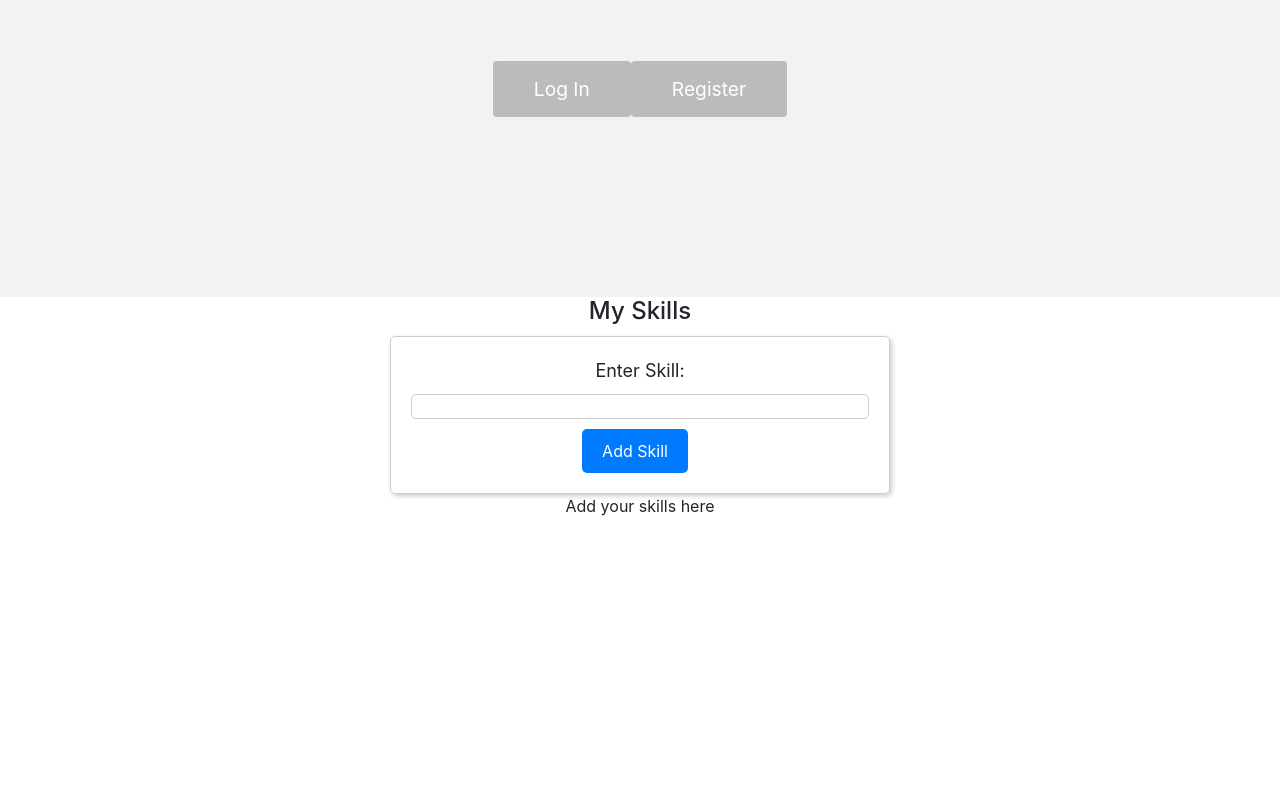
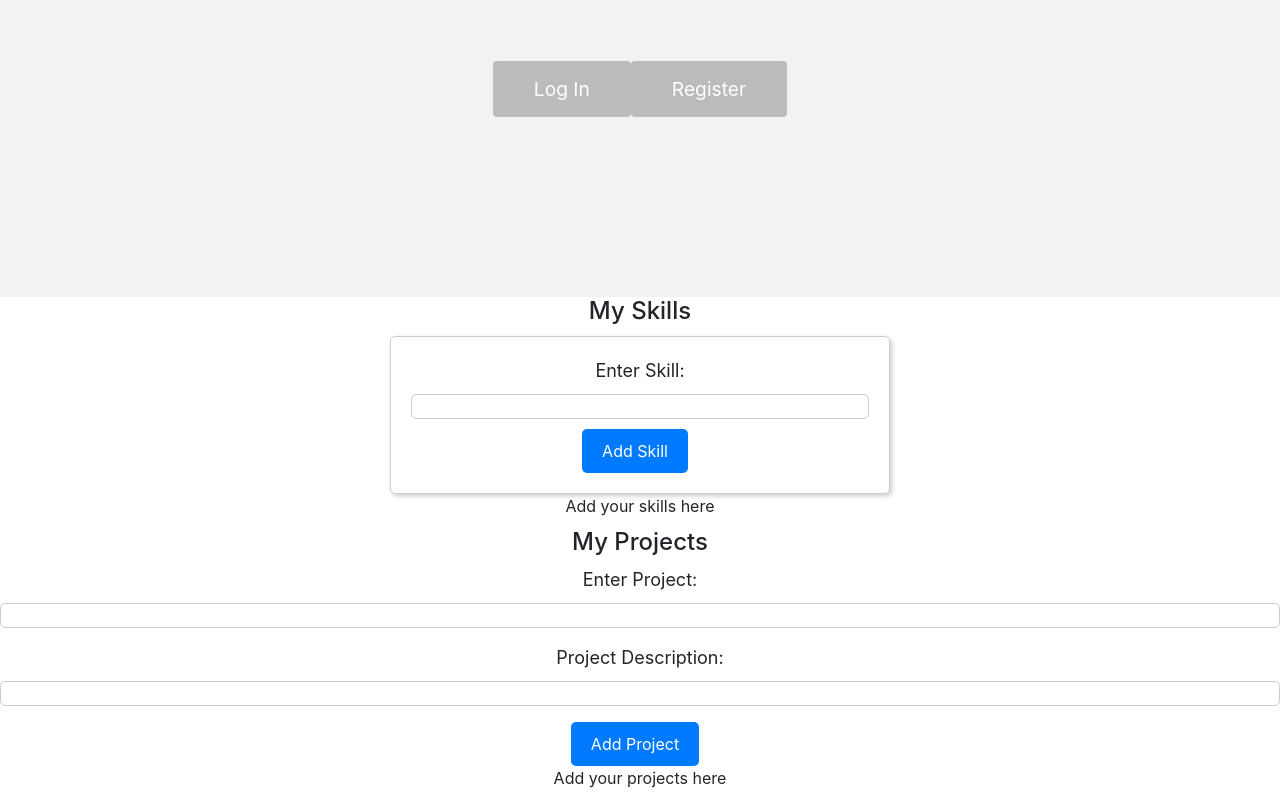
Before and after one commit to Rukorio-Vanessa/Portfolio-app-frontend, a React (Create React App) app: page / in a window 1280 px wide. Shown: the part 690-1490 px from the top of the page. Before the commit the page ends 1218 px from the top, so only its background shows below. Built offline with nearby package versions, Linux system fonts and the light colour scheme.

Commit message:
redone my project component

```diff
--- a/src/components/Home.js
+++ b/src/components/Home.js
@@ -1,6 +1,7 @@
 import React from "react";
 import Login from "./Login";
 import Navbar from "./Navbar";
+import Projects from "./Projects";
 import Skills from "./Skills";
 function Home(){
     return(
@@ -19,6 +20,7 @@ function Home(){
         </div>
           <Login/>
           <Skills/>
+          <Projects/>
         </div>
     );
 }
--- a/src/components/Projects.js
+++ b/src/components/Projects.js
@@ -5,6 +5,112 @@ import { useState, useEffect } from "react";
 
 function Projects(){
 
+  const [projects, setProjects] = useState([]);
+  const [newProject, setNewProject] = useState('');
+  const [newDescription, setNewDescription] = useState('');
+  const [updateProject, setUpdateProject] = useState(null);
+
+  const handleNewProjectChange = (event) => {
+    setNewProject(event.target.value);
+  };
+
+  const handleNewDescriptionChange = (event) => {
+    setNewDescription(event.target.value);
+  };
+
+  const handleAddProject = (event) => {
+    event.preventDefault();
+    if (newProject.trim() === '') {
+      return;
+    }
+    setProjects((previousProjects) => [
+      ...previousProjects,
+      { name: newProject, description: newDescription },
+    ]);
+    setNewProject('');
+    setNewDescription('');
+  };
+
+  const handleDeleteProject = (entry) => {
+    setProjects((previousProjects) => previousProjects.filter((_, i) => i !== entry));
+  };
+
+  const handleEditProject = (entry) => {
+    setUpdateProject(entry);
+    setNewProject(projects[entry].name);
+    setNewDescription(projects[entry].description);
+  };
+
+  const handleSaveProject = (entry) => {
+    setProjects((prevProjects) => {
+      const updatedProjects = [...prevProjects];
+      updatedProjects[entry].name = newProject;
+      updatedProjects[entry].description = newDescription;
+      return updatedProjects;
+    });
+    setNewProject('');
+    setNewDescription('');
+    setUpdateProject(null);
+  };
+
+  return (
+    <div className="form">
+      <h2>My Projects</h2>
+      <form onSubmit={handleAddProject}>
+        <label htmlFor="new-project">Enter Project:</label>
+        <input
+          type="text"
+          id="new-project"
+          value={newProject}
+          onChange={handleNewProjectChange}
+        />
+        <label htmlFor="new-description">Project Description:</label>
+        <input
+          type="text"
+          id="new-description"
+          value={newDescription}
+          onChange={handleNewDescriptionChange}
+        />
+        <button type="submit">{updateProject !== null ? 'Save Project' : 'Add Project'}</button>
+      </form>
+      {projects.length > 0 ? (
+        <ul>
+          {projects.map((project, entry) => (
+            <li key={entry}>
+              {updateProject === entry ? (
+                <>
+                  <input
+                    type="text"
+                    value={newProject}
+                    onChange={handleNewProjectChange}
+                  />
+                  <input
+                    type="text"
+                    value={newDescription}
+                    onChange={handleNewDescriptionChange}
+                  />
+                </>
+              ) : (
+                <>
+                  <strong>{project.name}</strong>: {project.description}
+                </>
+              )}
+              {updateProject === entry ? (
+                <button onClick={() => setUpdateProject(null)}>Back</button>
+              ) : (
+                <>
+                  <button onClick={() => handleEditProject(entry)}>Update</button>
+                  <button onClick={() => handleDeleteProject(entry)}>Delete</button>
+                </>
+              )}
+            </li>
+          ))}
+        </ul>
+      ) : (
+        <p>Add your projects here</p>
+      )}
+    </div>
+  );
 
 
 }
```
Also changed, not shown: src/components/Login/Login.js (added, +59 -0 lines).
